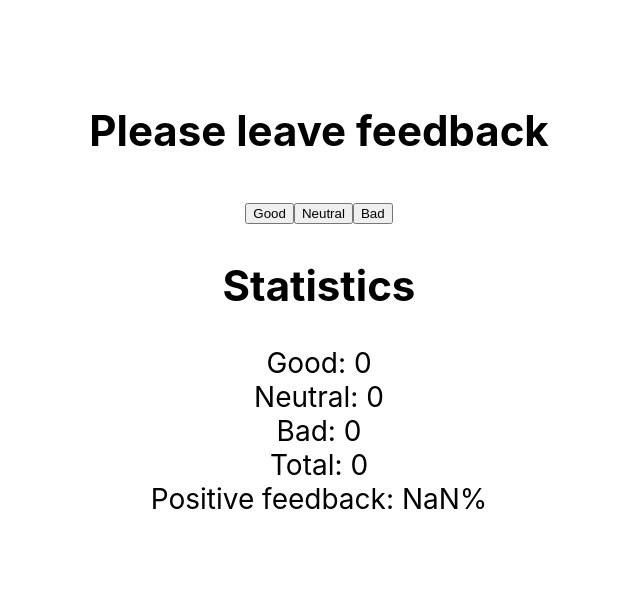
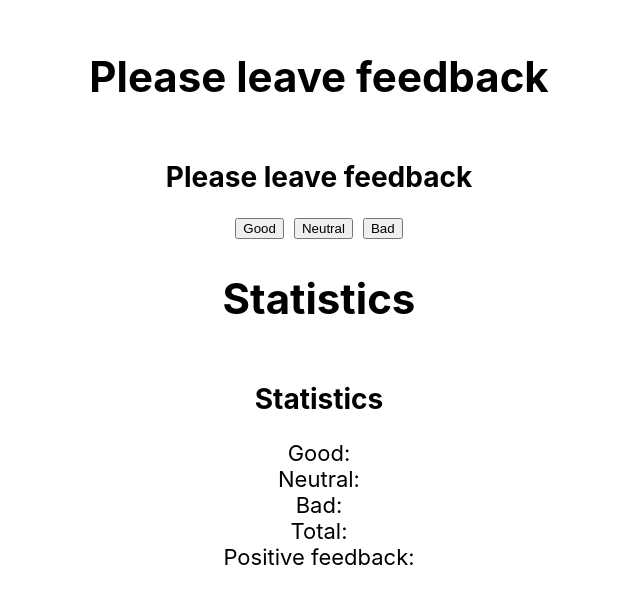
Before and after one commit to statsenkoin/goit-react-hw-02-feedback, a React (Create React App) app: page / in a window 1280 px wide. Shown: the part 107-710 px from the top of the page, without its empty margins (321-961 px from the left). Built offline with nearby package versions, Linux system fonts and the light colour scheme.

Commit message:
Feature/ add feedback to App

```diff
--- a/src/components/App/App.jsx
+++ b/src/components/App/App.jsx
@@ -1,6 +1,6 @@
 import React, { Component } from 'react';
 import { Layout } from './App.styled';
-// import { FeedbackOptions, Statistics } from 'components';
+import { FeedbackOptions, Statistics } from 'components';
 
 class App extends Component {
   state = {
@@ -51,7 +51,11 @@ class App extends Component {
     return (
       <Layout>
         <h2>Please leave feedback</h2>
-        <div>
+        <FeedbackOptions
+          options={Object.keys(this.state)}
+          onLeaveFeedback={this.addFeedback}
+        ></FeedbackOptions>
+        {/* <div>
           <button type="button" id="good" onClick={this.addFeedback}>
             Good
           </button>
@@ -61,27 +65,18 @@ class App extends Component {
           <button type="button" id="bad" onClick={this.addFeedback}>
             Bad
           </button>
-        </div>
+        </div> */}
         <h2>Statistics</h2>
-        <span>Good: {good}</span>
-        <span>Neutral: {neutral}</span>
-        <span>Bad: {bad}</span>
-        <span>Total: {this.countTotalFeedback()}</span>
-        <span>
-          Positive feedback: {this.countPositiveFeedbackPercentage()}%
-        </span>
+        <Statistics
+          good={good}
+          neutral={neutral}
+          bad={bad}
+          total={this.countTotalFeedback()}
+          positivePercentage={this.countPositiveFeedbackPercentage()}
+        ></Statistics>
       </Layout>
     );
   }
 }
 
 export { App };
-
-// render() {
-//     return (
-//       <Layout>
-//         <FeedbackOptions></FeedbackOptions>
-//         <Statistics></Statistics>
-//       </Layout>
-//     );
-//   }
```
